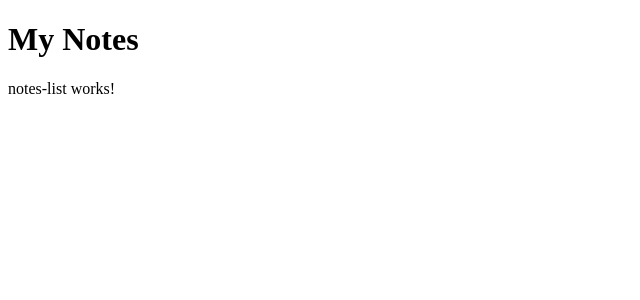
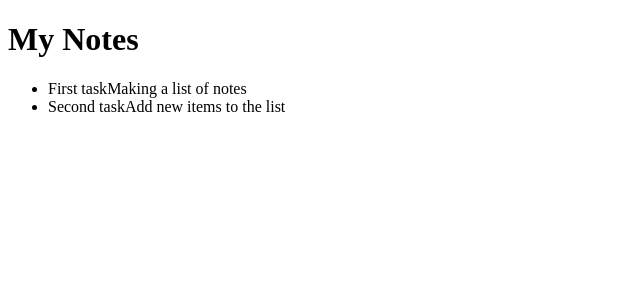
Before and after one commit to HenriChap/NoteApp, an Angular app: page / in a window 1280 px wide. Shown: the top 300 px of the page, without its empty margins (0-640 px from the left). Built offline with nearby package versions, Linux system fonts and the light colour scheme.

Commit message:
Update notes-list.component.html

```diff
--- a/src/app/notes-list/notes-list.component.html
+++ b/src/app/notes-list/notes-list.component.html
@@ -1 +1,8 @@
-<p>notes-list works!</p>
+<div class="container">
+    <ul class="notes">
+        <li *ngFor="let note of notes">
+            <span class="note-title">{{note.title}}</span>
+            <span class="note-text">{{note.text}}</span>
+        </li>
+    </ul>
+</div>
```
